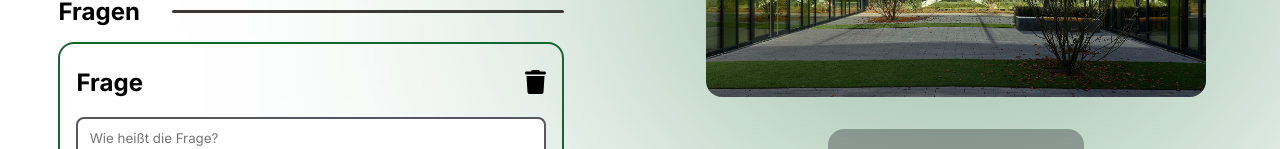
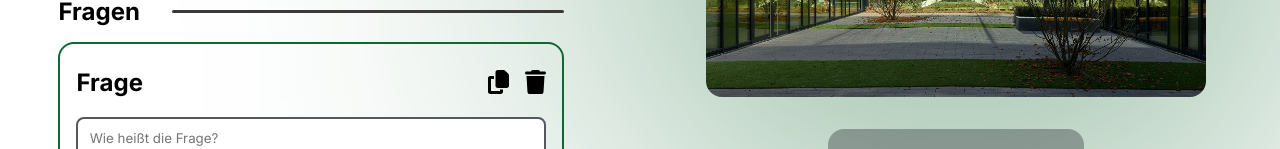
Before and after one commit to BFS2OF/QuizDesigner, a React (Vite) app: page / in a window 1280 px wide. Both pictures are taken after a click on the element "Frage hinzufügen". Shown: the part 463-612 px from the top of the page. Built offline with nearby package versions, Linux system fonts and the light colour scheme.

Commit message:
Added a duplicate button

```diff
--- a/src/App.css
+++ b/src/App.css
@@ -216,12 +216,21 @@ input, textarea {
     gap: 1rem;
 }
 
+.btn-area-right {
+    display: flex;
+    gap: 1rem;
+}
+
 .question-header svg {
     font-size: 18pt;
     cursor: pointer;
 }
 
-.question-header svg:hover {
+.duplicate:hover {
+    color: #FF8A00;
+}
+
+.delete:hover {
     color: #c51c1c;
 }
 
--- a/src/Question.jsx
+++ b/src/Question.jsx
@@ -1,6 +1,6 @@
 import {useState} from "react";
 import {FontAwesomeIcon} from "@fortawesome/react-fontawesome";
-import {faTrash} from "@fortawesome/free-solid-svg-icons";
+import {faCopy, faTrash} from "@fortawesome/free-solid-svg-icons";
 
 function Question({setQuestions, index, ...props}) {
 
@@ -24,13 +24,27 @@ function Question({setQuestions, index, ...props}) {
         setQuestions(questions => questions.filter((_, i) => i !== index));
     }
 
+    const duplicate = () => {
+        setQuestions(questions => {
+            const newQuestions = [...questions];
+            newQuestions.splice(index, 0, {title, type, answers, correctAnswer});
+            return newQuestions;
+        });
+    }
+
     return (
         <div className="question">
             <div className="question-header">
                 <h2>Frage</h2>
-                <div className="delete" onClick={deleteQuestion}>
-                    <FontAwesomeIcon icon={faTrash}/>
+                <div className="btn-area-right">
+                    <div className="duplicate" onClick={duplicate}>
+                        <FontAwesomeIcon icon={faCopy}/>
+                    </div>
+                    <div className="delete" onClick={deleteQuestion}>
+                        <FontAwesomeIcon icon={faTrash}/>
+                    </div>
                 </div>
+
             </div>
 
             <input type="text" value={title} onChange={(e) => setTitle(e.target.value)} className="frage"
```
